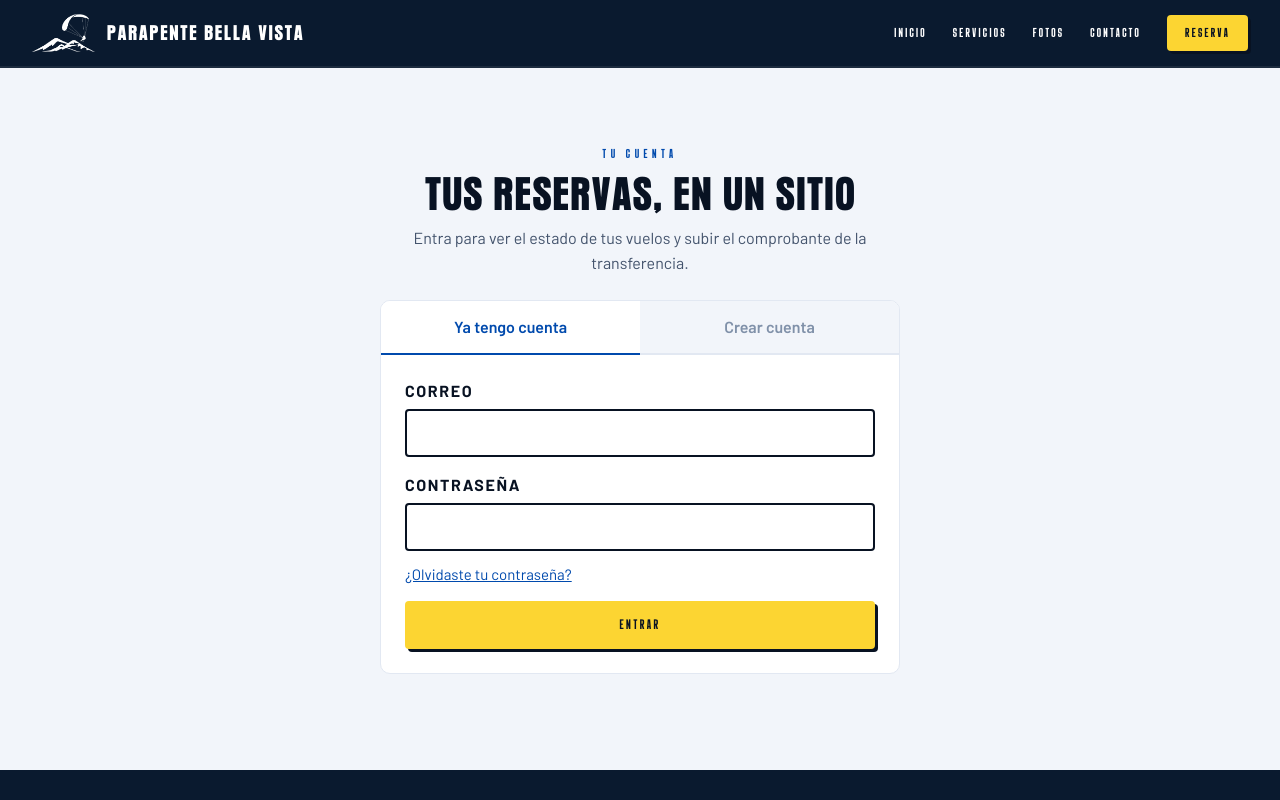
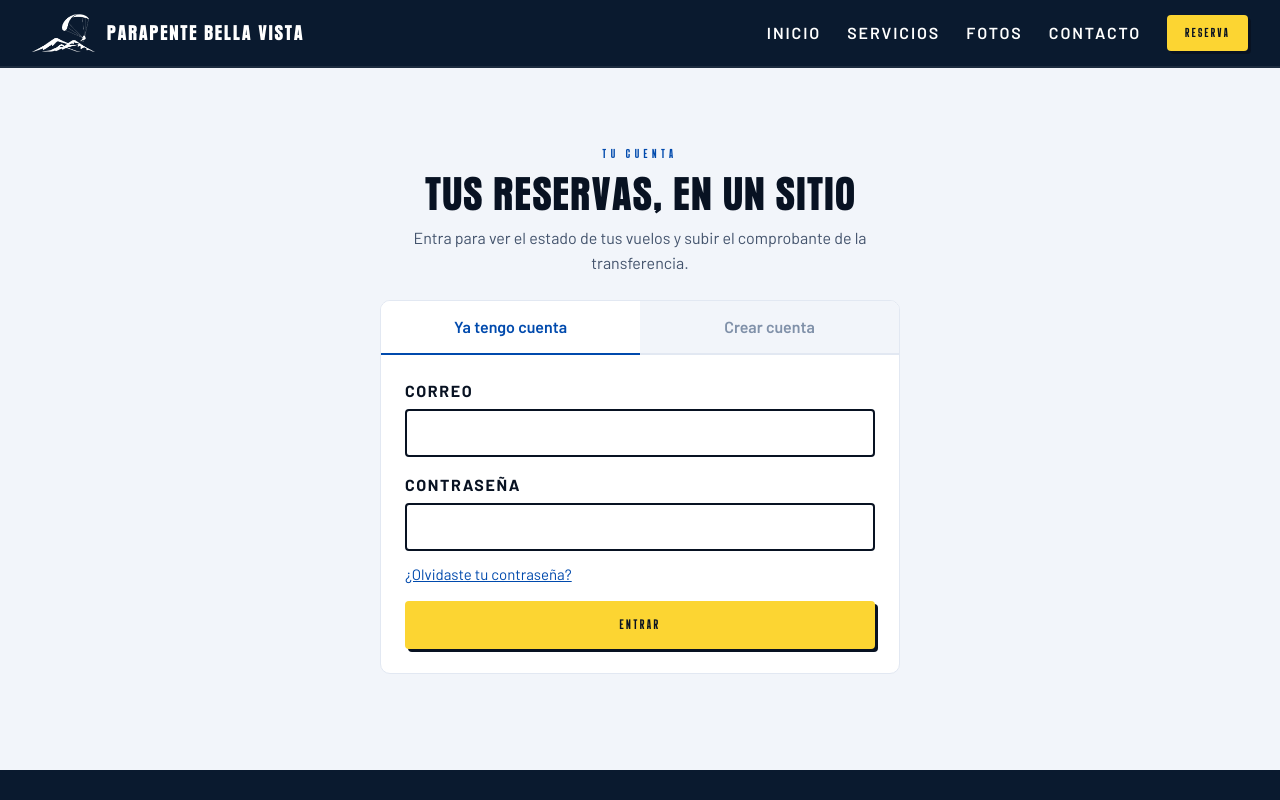
Before and after one commit to vitocervelli/parapente-front-next, a Next.js app: page /acceder in a window 1280 px wide. Shown: the top 800 px of the page. Built offline with nearby package versions, Linux system fonts and the light colour scheme; no server answers.

Commit message:
actualizacion

```diff
--- a/app/globals.css
+++ b/app/globals.css
@@ -231,12 +231,12 @@ a:hover {
 .nav--page .nav__brand span { font-size: 19px; letter-spacing: 0.06em; }
 .nav__links { display: flex; align-items: center; gap: 32px; }
 .nav--page .nav__links { gap: 26px; }
-.nav__link { font-family: var(--font-display); letter-spacing: 0.18em; font-size: 16px; color: var(--white); text-decoration: none; text-transform: uppercase; transition: color var(--dur-fast); }
-.nav--page .nav__link { letter-spacing: var(--track-caps); font-size: 16px; }
+.nav__link { font-family: var(--font-body); font-weight: 600; letter-spacing: 0.12em; font-size: 16px; color: var(--white); text-decoration: none; text-transform: uppercase; transition: color var(--dur-fast); }
+.nav--page .nav__link { letter-spacing: 0.12em; font-size: 16px; }
 .nav__link:hover { color: var(--yellow-500); }
 .nav__link--active { color: var(--yellow-500); }
 .nav__link--active:hover { color: var(--yellow-500); }
-.nav__cta { font-family: var(--font-display); letter-spacing: 0.18em; font-size: 16px; color: var(--ink); background: var(--yellow-500); text-decoration: none; text-transform: uppercase; padding: 12px 22px; transition: transform 150ms var(--ease-out); }
+.nav__cta { font-family: var(--font-body); font-weight: 700; letter-spacing: 0.1em; font-size: 16px; color: var(--ink); background: var(--yellow-500); text-decoration: none; text-transform: uppercase; padding: 12px 22px; transition: transform 150ms var(--ease-out); }
 .nav__cta:hover { transform: translateY(-2px); color: var(--ink); }
 
 /* Yellow / blue / outline display-font CTA links */
--- a/app/page.tsx
+++ b/app/page.tsx
@@ -336,7 +336,7 @@ export default async function Home() {
       </section>
 
       <section className="cta-final">
-        <Image src="/assets/imagery/flight-clouds.jpg" alt="" fill sizes="100vw" />
+        <Image src="/assets/imagery/flight-sea.jpg" alt="" fill sizes="100vw" />
         <div className="cta-final__scrim" />
         <div className="cta-final__content">
           <div className="cta-final__title">VUELA HOY</div>
```
Also changed, not shown: public/assets/imagery/flight-sea.jpg (added).
